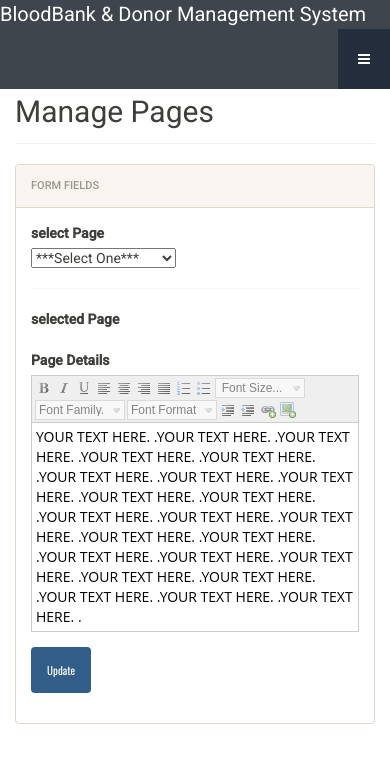
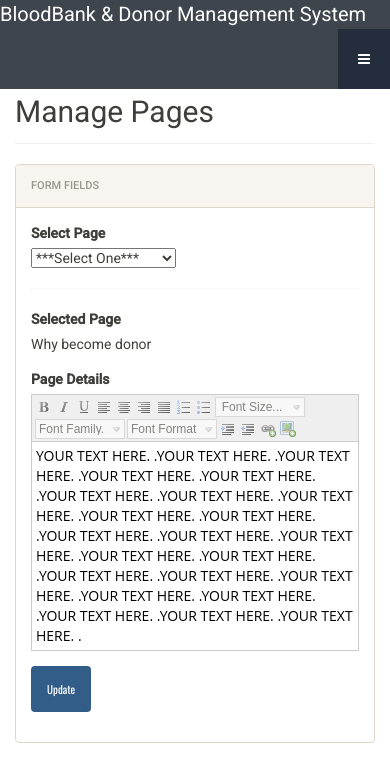
Before and after one commit to pythonxbuild/red-stream, a PHP site: page /admin/manage-pages.php?type=donor in a window 390 px wide. Shown: the top 782 px of the page. Run offline with PHP 8.4, Linux system fonts and the light colour scheme; a user stored in the database is signed in; data comes from the database, SQL or seed files in the repository; data that the repository does not hold is empty.

Commit message:
<not major changes, just basic changes>

```diff
--- a/bbdms/admin/dashboard.php
+++ b/bbdms/admin/dashboard.php
@@ -106,7 +106,7 @@ $query=$query6->rowCount();
 													<div class="stat-panel-title text-uppercase">Total Queries</div>
 												</div>
 											</div>
-											<a href="manage-conactusquery.php" class="block-anchor panel-footer text-center">Full Detail &nbsp; <i class="fa fa-arrow-right"></i></a>
+											<a href="manage-contactusquery.php" class="block-anchor panel-footer text-center">Full Detail &nbsp; <i class="fa fa-arrow-right"></i></a>
 										</div>
 									</div>
 
--- a/bbdms/admin/donor-list.php
+++ b/bbdms/admin/donor-list.php
@@ -127,9 +127,9 @@ $msg="Record deleted Successfully ";
 											<th>Age</th>
 											<th>Gender</th>
 											<th>Blood Group</th>
-											<th>address</th>
+											<th>Address</th>
 											<th>Message </th>
-											<th>action </th>
+											<th>Action </th>
 										</tr>
 									</thead>
 									<tfoot>
--- a/bbdms/admin/includes/leftbar.php
+++ b/bbdms/admin/includes/leftbar.php
@@ -15,7 +15,7 @@
 				<li><a href="add-donor.php"><i class="fa fa-edit"></i> Add Donor</a></li>
 				<li><a href="donor-list.php"><i class="fa fa-users"></i> Donor List</a></li>
 
-				<li><a href="manage-conactusquery.php"><i class="fa fa-desktop""></i> Manage Conatctus Query</a></li>
+				<li><a href="manage-contactusquery.php"><i class="fa fa-desktop""></i> Manage Contactus Query</a></li>
 			<li><a href="manage-pages.php"><i class="fa fa-files-o"></i> Manage Pages</a></li>
 			<li><a href="update-contactinfo.php"><i class="fa fa-files-o"></i> Update Contact Info</a></li>
 
--- a/bbdms/admin/manage-conactusquery.php
+++ b/bbdms/admin/manage-contactusquery.php
@@ -149,11 +149,11 @@ foreach($results as $result)
 																<?php if($result->status==1)
 {
 	?><td>Read<br />
-		<a href="manage-conactusquery.php?del=<?php echo htmlentities($result->id);?>" onclick="return confirm('Do you really want to read')" >Delete</a></td>
+		<a href="manage-contactusquery.php?del=<?php echo htmlentities($result->id);?>" onclick="return confirm('Do you really want to delete')" >Delete</a></td>
 <?php } else {?>
 
-<td><a href="manage-conactusquery.php?eid=<?php echo htmlentities($result->id);?>" onclick="return confirm('Do you really want to read')" >Pending</a><br />
-	<a href="manage-conactusquery.php?eid=<?php echo htmlentities($result->id);?>" onclick="return confirm('Do you really want to read')" >Delete</a>
+<td><a href="manage-contactusquery.php?eid=<?php echo htmlentities($result->id);?>" onclick="return confirm('It was pending query, do you really want to read it?')" >Pending</a><br />
+	<a href="manage-contactusquery.php?eid=<?php echo htmlentities($result->id);?>" onclick="return confirm('Do you really want to delete?')" >Delete</a>
 </td>
 <?php } ?>
 										</tr>
--- a/bbdms/admin/manage-pages.php
+++ b/bbdms/admin/manage-pages.php
@@ -132,20 +132,21 @@ function MM_jumpMenu(targ,selObj,restore){ //v3.0
   	        	  <?php if($error){?><div class="errorWrap"><strong>ERROR</strong>:<?php echo htmlentities($error); ?> </div><?php }
 				else if($msg){?><div class="succWrap"><strong>SUCCESS</strong>:<?php echo htmlentities($msg); ?> </div><?php }?>
 											<div class="form-group">
-												<label class="col-sm-4 control-label">select Page</label>
+												<label class="col-sm-4 control-label">Select Page</label>
 												<div class="col-sm-8">
 															   <select name="menu1" onChange="MM_jumpMenu('parent',this,0)">
                   <option value="" selected="selected" class="form-control">***Select One***</option>
 
                   <option value="manage-pages.php?type=aboutus">About Us</option>
                   <option value="manage-pages.php?type=donor">Why Become Donor</option>
+
                 </select>
 												</div>
 											</div>
 											<div class="hr-dashed"></div>
 
 											<div class="form-group">
-												<label class="col-sm-4 control-label">selected Page</label>
+												<label class="col-sm-4 control-label">Selected Page</label>
 												<div class="col-sm-8">
 						<?php
 
@@ -166,6 +167,9 @@ function MM_jumpMenu(targ,selObj,restore){ //v3.0
 				case "faqs" :
 									echo "FAQs";
 									break;
+				case "donor" :
+										echo "Why become donor";
+										break;
 
 				default :
 								echo "";
```
